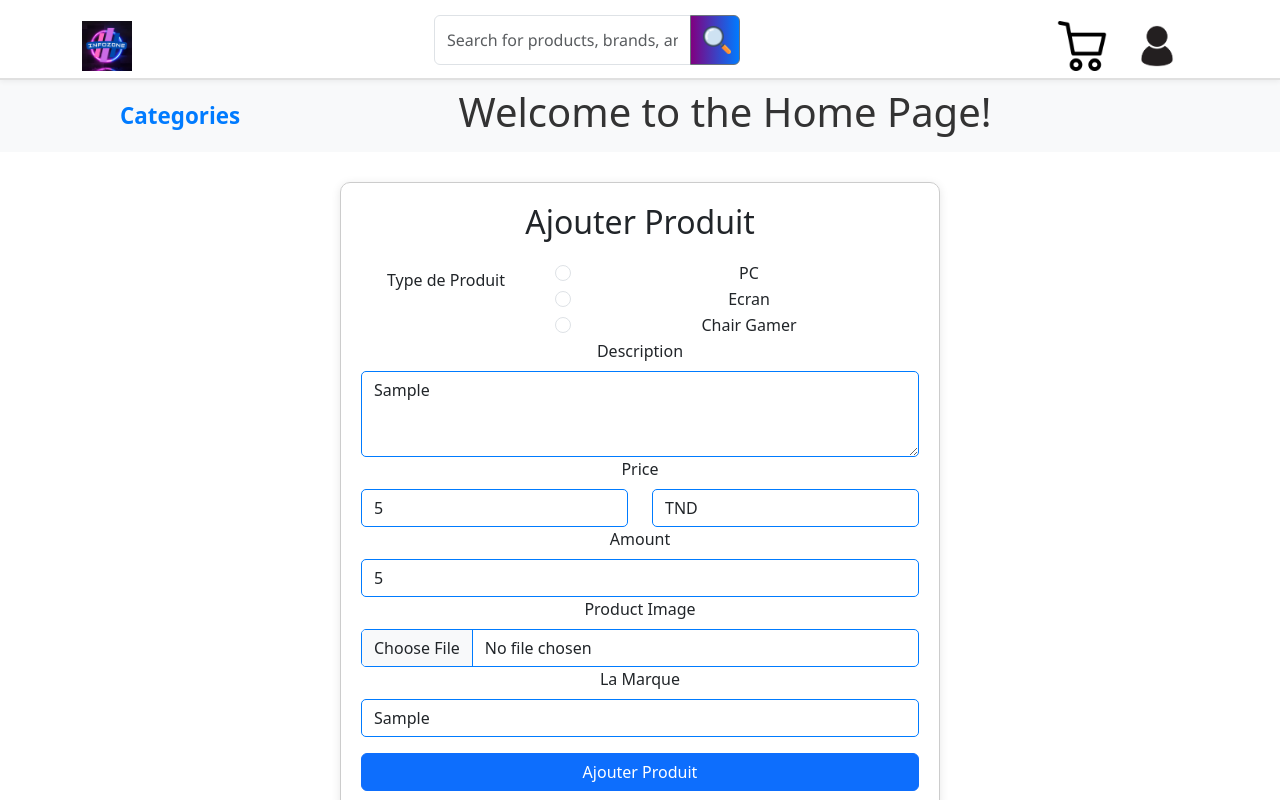
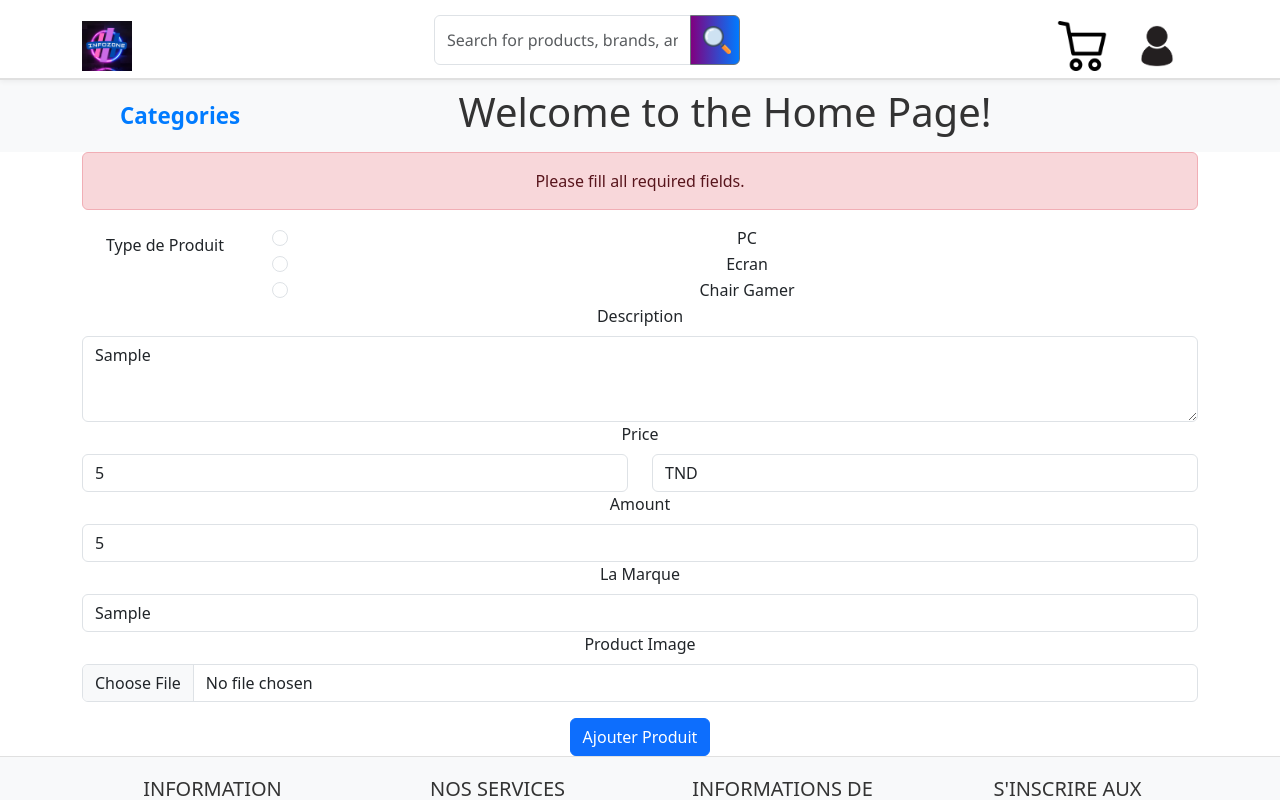
Before and after one commit to SarhaniFerdaous/Marketplace-React, a React (Create React App) app: page /ajouterProduits in a window 1280 px wide. Both pictures are taken after typing "Sample", "5", "5", "Sample" into the empty fields and a click on the button "Ajouter Produit". Shown: the top 800 px of the page. Built offline with nearby package versions, Linux system fonts and the light colour scheme; no server answers.

Commit message:
Update ajouterProduits.js

```diff
--- a/src/composants/ajouterProduits.js
+++ b/src/composants/ajouterProduits.js
@@ -1,28 +1,8 @@
 import React, { useState } from "react";
-import { Container, Form, Button, Row, Col } from "react-bootstrap";
-
-// Inline CSS styles for the component
-const styles = {
-  container: {
-    maxWidth: "600px",
-    marginTop: "30px",
-    padding: "20px",
-    border: "1px solid #ccc",
-    borderRadius: "10px",
-    boxShadow: "0 2px 10px rgba(0, 0, 0, 0.1)",
-  },
-  heading: {
-    textAlign: "center",
-    marginBottom: "20px",
-  },
-  formControl: {
-    borderColor: "#007bff",
-    borderRadius: "5px",
-  },
-  submitButton: {
-    width: "100%",
-  },
-};
+import { Container, Form, Button, Row, Col, Alert } from "react-bootstrap";
+import { db } from "../firebase.config";
+import { collection, addDoc } from "firebase/firestore";
+import { getStorage, ref, uploadBytesResumable, getDownloadURL } from "firebase/storage";
 
 const AddProductForm = () => {
   const [productType, setProductType] = useState("");
@@ -32,34 +12,100 @@ const AddProductForm = () => {
   const [amount, setAmount] = useState("");
   const [image, setImage] = useState(null);
   const [brand, setBrand] = useState("");
+  const [loading, setLoading] = useState(false);
+  const [message, setMessage] = useState({ type: "", text: "" });
 
   const handleFileChange = (e) => {
     setImage(e.target.files[0]);
   };
 
-  const handleSubmit = (e) => {
+  const resetForm = () => {
+    setProductType("");
+    setDescription("");
+    setPrice("");
+    setCurrency("TND");
+    setAmount("");
+    setImage(null);
+    setBrand("");
+  };
+
+  const handleSubmit = async (e) => {
     e.preventDefault();
-    // Handle the form submission here. You can send the data to your server or Firebase.
-    console.log({
+
+    if (!productType || !description || !price || !amount || !brand || !image) {
+      setMessage({ type: "danger", text: "Please fill all required fields." });
+      return;
+    }
+
+    if (price <= 0 || amount <= 0) {
+      setMessage({ type: "danger", text: "Price and amount must be positive values." });
+      return;
+    }
+
+    if (brand.length > 20) {
+      setMessage({ type: "danger", text: "Brand name must not exceed 20 characters." });
+      return;
+    }
+
+    setLoading(true);
+    setMessage({ type: "", text: "Cela peut prendre quelque minutes ..." }); // Indicate processing
+
+    try {
+      const storage = getStorage();
+      const imageRef = ref(storage, `product-images/${image.name}`);
+      const uploadTask = uploadBytesResumable(imageRef, image);
+
+      const imageUrl = await new Promise((resolve, reject) => {
+        uploadTask.on(
+          "state_changed",
+          null,
+          (error) => reject(error),
+          () => {
+            getDownloadURL(uploadTask.snapshot.ref).then((downloadURL) => {
+              resolve(downloadURL);
+            });
+          }
+        );
+      });
+
+      const productData = {
         productType,
         description,
         price,
         currency,
         amount,
-      image,
         brand,
-    });
+        imageUrl,
+        createdAt: new Date(),
+      };
+
+      // Add the product data to Firestore
+      await addDoc(collection(db, "products"), productData);
+
+      // Show success message and reset the form
+      setMessage({ type: "success", text: "Product added successfully!" });
+      resetForm();
+    } catch (error) {
+      console.error("Error adding product: ", error);
+      setMessage({ type: "danger", text: "Failed to add product. Please try again." });
+    } finally {
+      setLoading(false);
+    }
   };
 
   return (
-    <Container style={styles.container}>
-      <h2 style={styles.heading}>Ajouter Produit</h2>
+    <Container>
+
+      {/* Display success or error messages */}
+      {message.text && <Alert variant={message.type}>{message.text}</Alert>}
+
       <Form onSubmit={handleSubmit}>
+        {/* Product Type Radio Buttons */}
         <Form.Group as={Row}>
-          <Form.Label as="legend" column sm={4}>
+          <Form.Label as="legend" column sm={2}>
             Type de Produit
           </Form.Label>
-          <Col sm={8}>
+          <Col sm={10}>
             <Form.Check
               type="radio"
               label="PC"
@@ -87,6 +133,7 @@ const AddProductForm = () => {
           </Col>
         </Form.Group>
 
+        {/* Description Input */}
         <Form.Group controlId="description">
           <Form.Label>Description</Form.Label>
           <Form.Control
@@ -95,10 +142,10 @@ const AddProductForm = () => {
             placeholder="Enter product description"
             value={description}
             onChange={(e) => setDescription(e.target.value)}
-            style={styles.formControl}
           />
         </Form.Group>
 
+        {/* Price and Currency Input */}
         <Form.Group controlId="price">
           <Form.Label>Price</Form.Label>
           <Row>
@@ -108,7 +155,6 @@ const AddProductForm = () => {
                 placeholder="Enter price"
                 value={price}
                 onChange={(e) => setPrice(e.target.value)}
-                style={styles.formControl}
               />
             </Col>
             <Col>
@@ -116,7 +162,6 @@ const AddProductForm = () => {
                 as="select"
                 value={currency}
                 onChange={(e) => setCurrency(e.target.value)}
-                style={styles.formControl}
               >
                 <option value="TND">TND</option>
                 <option value="Dollar">Dollar</option>
@@ -125,6 +170,7 @@ const AddProductForm = () => {
           </Row>
         </Form.Group>
 
+        {/* Amount Input */}
         <Form.Group controlId="amount">
           <Form.Label>Amount</Form.Label>
           <Form.Control
@@ -132,15 +178,10 @@ const AddProductForm = () => {
             placeholder="Enter amount"
             value={amount}
             onChange={(e) => setAmount(e.target.value)}
-            style={styles.formControl}
           />
         </Form.Group>
 
-        <Form.Group controlId="image">
-          <Form.Label>Product Image</Form.Label>
-          <Form.Control type="file" onChange={handleFileChange} style={styles.formControl} />
-        </Form.Group>
-
+        {/* Brand Input */}
         <Form.Group controlId="brand">
           <Form.Label>La Marque</Form.Label>
           <Form.Control
@@ -148,12 +189,18 @@ const AddProductForm = () => {
             placeholder="Enter product brand"
             value={brand}
             onChange={(e) => setBrand(e.target.value)}
-            style={styles.formControl}
           />
         </Form.Group>
 
-        <Button variant="primary" type="submit" className="mt-3" style={styles.submitButton}>
-          Ajouter Produit
+        {/* Image Input */}
+        <Form.Group controlId="image">
+          <Form.Label>Product Image</Form.Label>
+          <Form.Control type="file" onChange={handleFileChange} accept="image/*" />
+        </Form.Group>
+
+        {/* Submit Button */}
+        <Button variant="primary" type="submit" className="mt-3" disabled={loading}>
+          {loading ? "Processing..." : "Ajouter Produit"}
         </Button>
       </Form>
     </Container>
```
Lines whose indentation alone changed are shown as unchanged.
